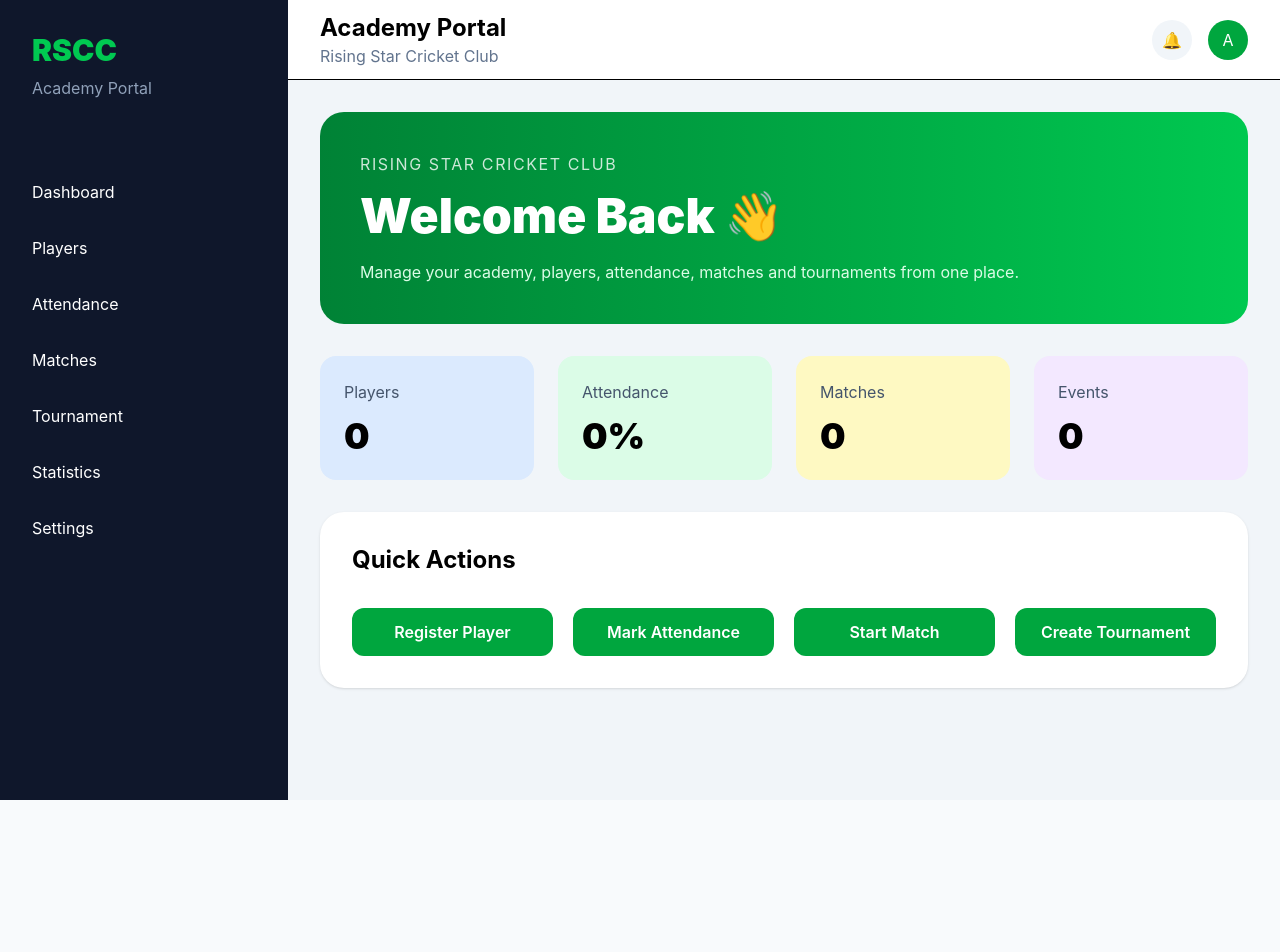
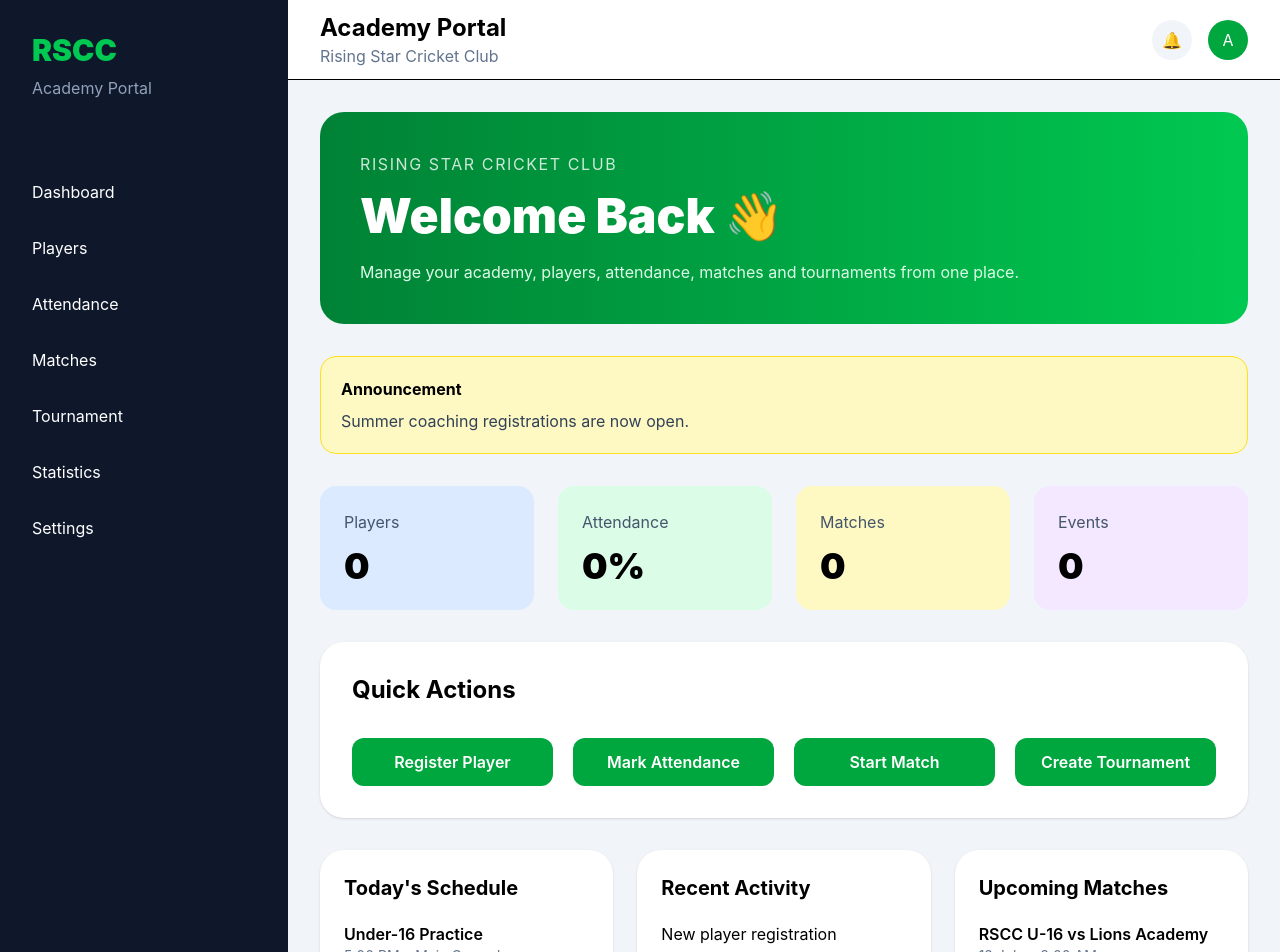
Before and after one commit to apexalphaa/rscc-app, a React (Vite) app in the folder apps/frontend/: page /dashboard in a window 1280 px wide. Shown: the top 952 px of the page. Before the commit the page ends 800 px from the top, so only its background shows below. Built offline with nearby package versions, Linux system fonts and the light colour scheme.

Commit message:
Update Dashboard.jsx

```diff
--- a/apps/frontend/src/pages/Dashboard.jsx
+++ b/apps/frontend/src/pages/Dashboard.jsx
@@ -3,6 +3,8 @@ import DashboardLayout from "../layouts/DashboardLayout";
 import DashboardWelcome from "../components/DashboardWelcome";
 import DashboardSummary from "../components/DashboardSummary";
 import QuickActions from "../components/QuickActions";
+import AnnouncementBanner from "../components/AnnouncementBanner";
+import DashboardPanels from "../components/DashboardPanels";
 
 export default function Dashboard() {
   return (
@@ -12,9 +14,13 @@ export default function Dashboard() {
 
         <DashboardWelcome />
 
+        <AnnouncementBanner />
+
         <DashboardSummary />
 
         <QuickActions />
+
+        <DashboardPanels />
 
       </div>
 
```
